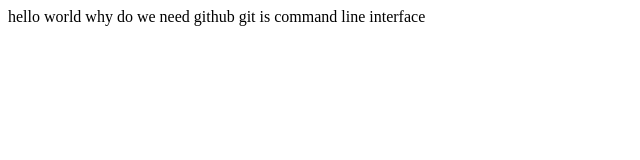
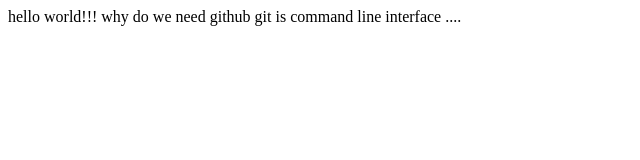
Before and after one commit to IshitaJain2001/js_practice, a plain HTML site: page index.html in a window 1280 px wide. Shown: the full height of the page, 0-640 px from the left. Drawn offline with Linux system fonts and the light colour scheme.

Commit message:
modified code

```diff
--- a/index.html
+++ b/index.html
@@ -6,7 +6,7 @@
     <title>Document</title>
  </head>
  <body>
-   hello world
+   hello world!!!
  </body>
  </html>
 
@@ -27,4 +27,4 @@ git clone  -->
 
  why do we need github
 
- git is command line interface
+ git is command line interface ....
```
